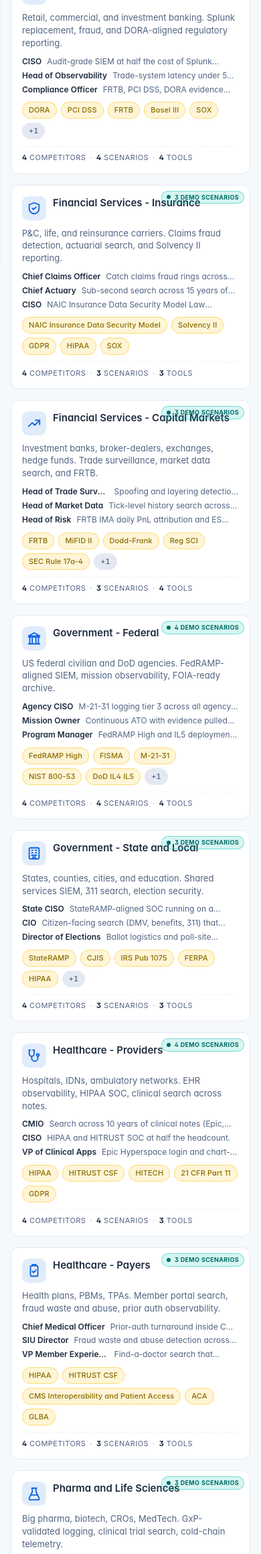
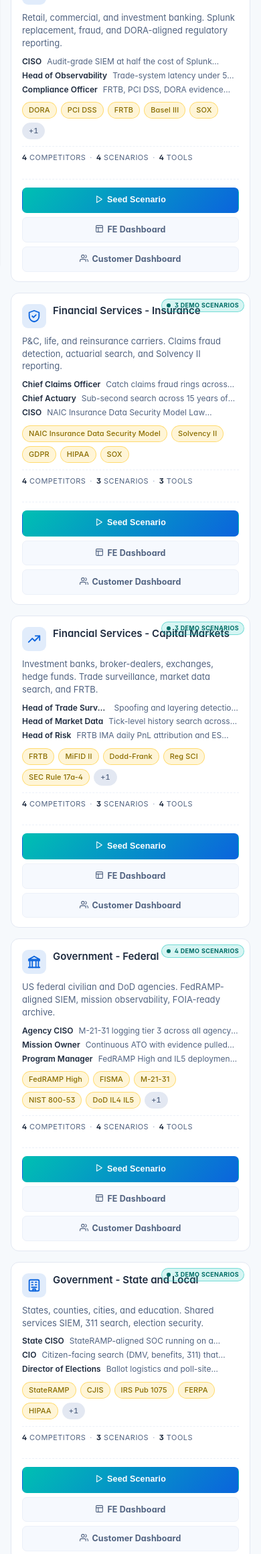
Before and after one commit to rodrigo-elastic/FE-Elastic, a FastAPI app: page /industries.html in a window 390 px wide. Shown: the part 448-2768 px from the top of the page at 67% size. Run offline with FastAPI, Linux system fonts and the light colour scheme; some web fonts are replaced.

Commit message:
feat: per-industry Demo Data action row directly on the card
Three clearly-labeled buttons on every industry card so the FE never
needs to open the modal to seed and reach the dashboards:

- "Seed Scenario" (primary, teal-to-blue gradient): triggers
  /demo-data/{id}/seed for the first scenario linked to this industry.
  On success flips to a "✓ Seeded" pill and unlocks the two dashboard
  buttons; on error switches to a pink state and surfaces a toast.
- "FE Dashboard" (blue): opens the FE-facing Kibana dashboard
  (dashboard_url) in a new tab. Disabled until the seed succeeds, with
  an explicit "seed first to unlock" tooltip and aria-disabled.
- "Customer Dashboard" (teal): opens the customer-facing Kibana
  dashboard (dashboard_url_customer). Same disabled-until-seeded
  pattern.

The three buttons sit below the existing card metadata, separated by a
dashed border so they read as a distinct action row. Mobile collapses
to a single column. Buttons stop propagation so clicking them doesn't
also open the industry detail modal; the rest of the card still does.

Seed results are stashed on STATE.seedResults so a card re-render
restores the unlocked dashboard links without re-seeding.

Co-Authored-By: Claude Opus 4.7 (1M context) <noreply@anthropic.com>

```diff
--- a/frontend/assets/css/industries.css
+++ b/frontend/assets/css/industries.css
@@ -563,3 +563,87 @@
   .ind-scn-actions .btn { width: 100%; text-align: center; }
   .ind-card-scn-badge { top: 8px; right: 8px; font-size: 9px; padding: 2px 7px; }
 }
+
+/* ============================================================ Per-card Demo Data action row
+   Three clearly labeled buttons on every industry card so the FE never has
+   to open the modal to seed and jump into the dashboards. */
+.ind-card-demo-actions {
+  display: grid;
+  grid-template-columns: 1fr 1fr 1fr;
+  gap: 6px;
+  margin-top: 12px;
+  padding-top: 12px;
+  border-top: 1px dashed var(--border-soft, var(--border));
+}
+.ind-card-demo-btn {
+  display: inline-flex;
+  align-items: center;
+  justify-content: center;
+  gap: 5px;
+  padding: 8px 6px;
+  border-radius: 7px;
+  font-size: 11.5px;
+  font-weight: 700;
+  letter-spacing: 0.01em;
+  border: 1px solid transparent;
+  cursor: pointer;
+  text-decoration: none;
+  transition: transform 120ms ease, box-shadow 120ms ease, border-color 120ms ease, background 120ms ease;
+  white-space: nowrap;
+  text-align: center;
+  line-height: 1.1;
+}
+.ind-card-demo-btn:hover { transform: translateY(-1px); box-shadow: 0 4px 12px rgba(0,0,0,0.15); }
+.ind-card-demo-btn:active { transform: translateY(0); }
+
+.ind-card-demo-seed {
+  background: linear-gradient(135deg, #00BFB3, #0B64DD);
+  color: #fff;
+}
+.ind-card-demo-seed.is-running { opacity: 0.85; }
+.ind-card-demo-seed.is-done {
+  background: rgba(0, 191, 179, 0.18);
+  color: #00BFB3;
+  border-color: rgba(0, 191, 179, 0.4);
+}
+.ind-card-demo-seed.is-error {
+  background: rgba(240, 78, 152, 0.18);
+  color: #F04E98;
+  border-color: rgba(240, 78, 152, 0.4);
+}
+.ind-card-demo-seed[disabled] { cursor: wait; }
+
+.ind-card-demo-fe {
+  background: rgba(11, 100, 221, 0.12);
+  color: #0B64DD;
+  border-color: rgba(11, 100, 221, 0.35);
+}
+.ind-card-demo-customer {
+  background: rgba(0, 191, 179, 0.12);
+  color: #00BFB3;
+  border-color: rgba(0, 191, 179, 0.35);
+}
+.ind-card-demo-btn.is-disabled {
+  background: var(--bg-grid, rgba(138, 143, 152, 0.08));
+  color: var(--muted, #8a8f98);
+  border-color: var(--border-soft, var(--border));
+  cursor: not-allowed;
+  pointer-events: auto;
+}
+.ind-card-demo-btn.is-disabled:hover { transform: none; box-shadow: none; }
+
+[data-theme="dark"] .ind-card-demo-fe {
+  background: rgba(27, 169, 245, 0.15);
+  color: #6cb5ff;
+  border-color: rgba(27, 169, 245, 0.4);
+}
+[data-theme="dark"] .ind-card-demo-customer {
+  background: rgba(0, 191, 179, 0.18);
+  color: #2dd4c7;
+  border-color: rgba(0, 191, 179, 0.45);
+}
+
+@media (max-width: 640px) {
+  .ind-card-demo-actions { grid-template-columns: 1fr; }
+  .ind-card-demo-btn { padding: 10px 12px; font-size: 12.5px; }
+}
--- a/frontend/assets/js/industries.js
+++ b/frontend/assets/js/industries.js
@@ -283,6 +283,80 @@
       card.appendChild(badge);
     }
 
+    // Demo Data action row directly on the card: Seed Scenario, FE Dashboard,
+    // Customer Dashboard. The user explicitly asked for these to be clearly
+    // signposted PER INDUSTRY without having to open the modal first. The row
+    // picks the first scenario linked to the industry (industry-{id} when
+    // present, else the first legacy flagship from industry.scenario_ids).
+    const scns = scenariosForIndustry(industry);
+    if (scns.length) {
+      const primary = scns[0];
+      const actions = el("div", { class: "ind-card-demo-actions", "aria-label": "Demo Data quick actions" });
+      const stopBubble = (ev) => { ev.stopPropagation(); };
+
+      const seedBtn = el("button", {
+        type: "button",
+        class: "ind-card-demo-btn ind-card-demo-seed",
+        "data-scenario-id": primary.id,
+        "aria-label": "Seed demo scenario " + (primary.title || primary.id),
+        title: "Seed " + (primary.title || primary.id) + " into the live Elastic cluster",
+        onclick: (ev) => { stopBubble(ev); cardSeed(card, primary); },
+      }, [
+        el("span", { "aria-hidden": "true", html: '<svg width="13" height="13" viewBox="0 0 24 24" fill="none" stroke="currentColor" stroke-width="2" stroke-linecap="round" stroke-linejoin="round"><polygon points="5 3 19 12 5 21 5 3"/></svg>' }),
+        el("span", null, "Seed Scenario"),
+      ]);
+
+      const feBtn = el("a", {
+        class: "ind-card-demo-btn ind-card-demo-fe is-disabled",
+        href: "#",
+        target: "_blank",
+        rel: "noopener",
+        "aria-label": "Open FE dashboard for " + (primary.title || primary.id) + " (seed first)",
+        "aria-disabled": "true",
+        title: "Seed first to unlock the FE story dashboard",
+        onclick: (ev) => { stopBubble(ev); if (feBtn.classList.contains("is-disabled")) ev.preventDefault(); },
+      }, [
+        el("span", { "aria-hidden": "true", html: '<svg width="13" height="13" viewBox="0 0 24 24" fill="none" stroke="currentColor" stroke-width="2" stroke-linecap="round" stroke-linejoin="round"><rect x="3" y="3" width="18" height="18" rx="2"/><line x1="3" y1="9" x2="21" y2="9"/><line x1="9" y1="21" x2="9" y2="9"/></svg>' }),
+        el("span", null, "FE Dashboard"),
+      ]);
+
+      const custBtn = el("a", {
+        class: "ind-card-demo-btn ind-card-demo-customer is-disabled",
+        href: "#",
+        target: "_blank",
+        rel: "noopener",
+        "aria-label": "Open Customer dashboard for " + (primary.title || primary.id) + " (seed first)",
+        "aria-disabled": "true",
+        title: "Seed first to unlock the Customer-facing dashboard",
+        onclick: (ev) => { stopBubble(ev); if (custBtn.classList.contains("is-disabled")) ev.preventDefault(); },
+      }, [
+        el("span", { "aria-hidden": "true", html: '<svg width="13" height="13" viewBox="0 0 24 24" fill="none" stroke="currentColor" stroke-width="2" stroke-linecap="round" stroke-linejoin="round"><path d="M17 21v-2a4 4 0 0 0-4-4H5a4 4 0 0 0-4 4v2"/><circle cx="9" cy="7" r="4"/><path d="M23 21v-2a4 4 0 0 0-3-3.87"/><path d="M16 3.13a4 4 0 0 1 0 7.75"/></svg>' }),
+        el("span", null, "Customer Dashboard"),
+      ]);
+
+      actions.appendChild(seedBtn);
+      actions.appendChild(feBtn);
+      actions.appendChild(custBtn);
+      card.appendChild(actions);
+
+      // Restore prior session state if the FE already seeded this scenario.
+      const prev = (STATE.seedResults || {})[primary.id];
+      if (prev && prev.dashboard_url) {
+        feBtn.href = prev.dashboard_url;
+        feBtn.classList.remove("is-disabled");
+        feBtn.removeAttribute("aria-disabled");
+        feBtn.title = "Open FE dashboard in Kibana";
+      }
+      if (prev && prev.dashboard_url_customer) {
+        custBtn.href = prev.dashboard_url_customer;
+        custBtn.classList.remove("is-disabled");
+        custBtn.removeAttribute("aria-disabled");
+        custBtn.title = "Open Customer-facing dashboard in Kibana";
+      }
+      // Stash refs so cardSeed can update without re-querying the DOM.
+      card._demoRefs = { seedBtn, feBtn, custBtn, primary };
+    }
+
     card.addEventListener("click", () => openModal(industry.id));
     card.addEventListener("keydown", (ev) => {
       if (ev.key === "Enter" || ev.key === " ") {
@@ -291,6 +365,52 @@
       }
     });
     return card;
+  }
+
+  // Seed a scenario directly from the industry card (without opening the
+  // modal). On success, swaps the FE/Customer dashboard links from disabled
+  // to active. Errors fall back to a toast + status-class change on the
+  // button so the FE sees the failure without leaving the grid.
+  async function cardSeed(card, scenario) {
+    const refs = card._demoRefs;
+    if (!refs) return;
+    const { seedBtn, feBtn, custBtn } = refs;
+    const originalLabel = seedBtn.innerHTML;
+    seedBtn.disabled = true;
+    seedBtn.classList.add("is-running");
+    seedBtn.innerHTML = '<span class="spinner" aria-hidden="true"></span><span>Seeding...</span>';
+    try {
+      const r = await apiPost("/demo-data/" + encodeURIComponent(scenario.id) + "/seed", {});
+      STATE.seedResults = STATE.seedResults || {};
+      STATE.seedResults[scenario.id] = r || {};
+      if (r && r.dashboard_url) {
+        feBtn.href = r.dashboard_url;
+        feBtn.classList.remove("is-disabled");
+        feBtn.removeAttribute("aria-disabled");
+        feBtn.title = "Open FE dashboard in Kibana";
+      }
+      if (r && r.dashboard_url_customer) {
+        custBtn.href = r.dashboard_url_customer;
+        custBtn.classList.remove("is-disabled");
+        custBtn.removeAttribute("aria-disabled");
+        custBtn.title = "Open Customer-facing dashboard in Kibana";
+      }
+      const dc = formatDocCounts(r && r.doc_counts);
+      if (typeof toast === "function") {
+        toast("Seeded " + (scenario.title || scenario.id) + (dc ? " - " + dc : ""), "ok");
+      }
+      seedBtn.classList.remove("is-running");
+      seedBtn.classList.add("is-done");
+      seedBtn.innerHTML = '<span aria-hidden="true">✓</span><span>Seeded</span>';
+    } catch (e) {
+      const safe = (typeof sanitizeError === "function") ? sanitizeError(e) : (e && e.message) || String(e);
+      if (typeof toast === "function") toast("Seed failed: " + safe, "bad");
+      seedBtn.classList.remove("is-running");
+      seedBtn.classList.add("is-error");
+      seedBtn.innerHTML = originalLabel;
+    } finally {
+      seedBtn.disabled = false;
+    }
   }
 
   function renderGrid(items) {
```
